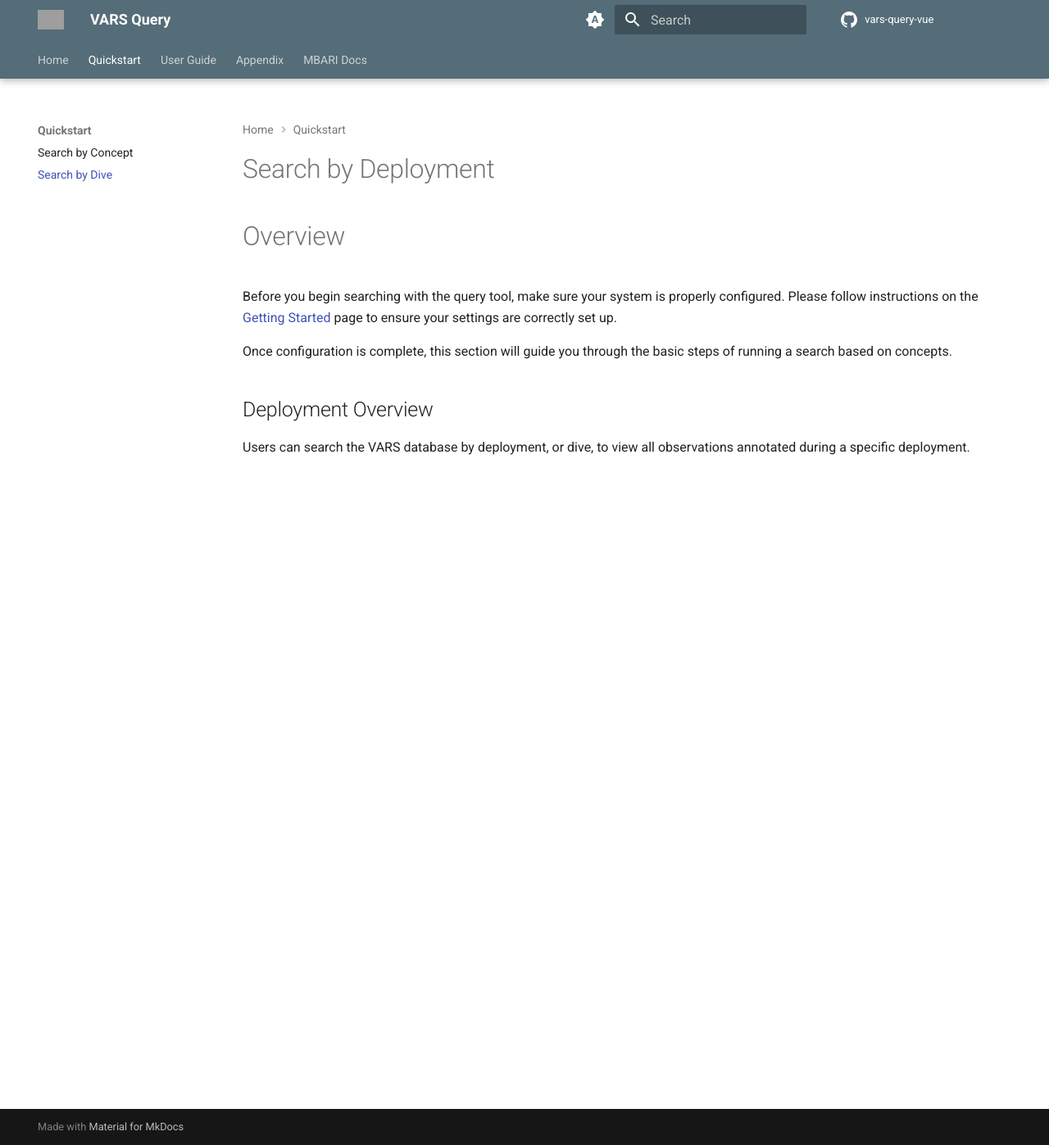
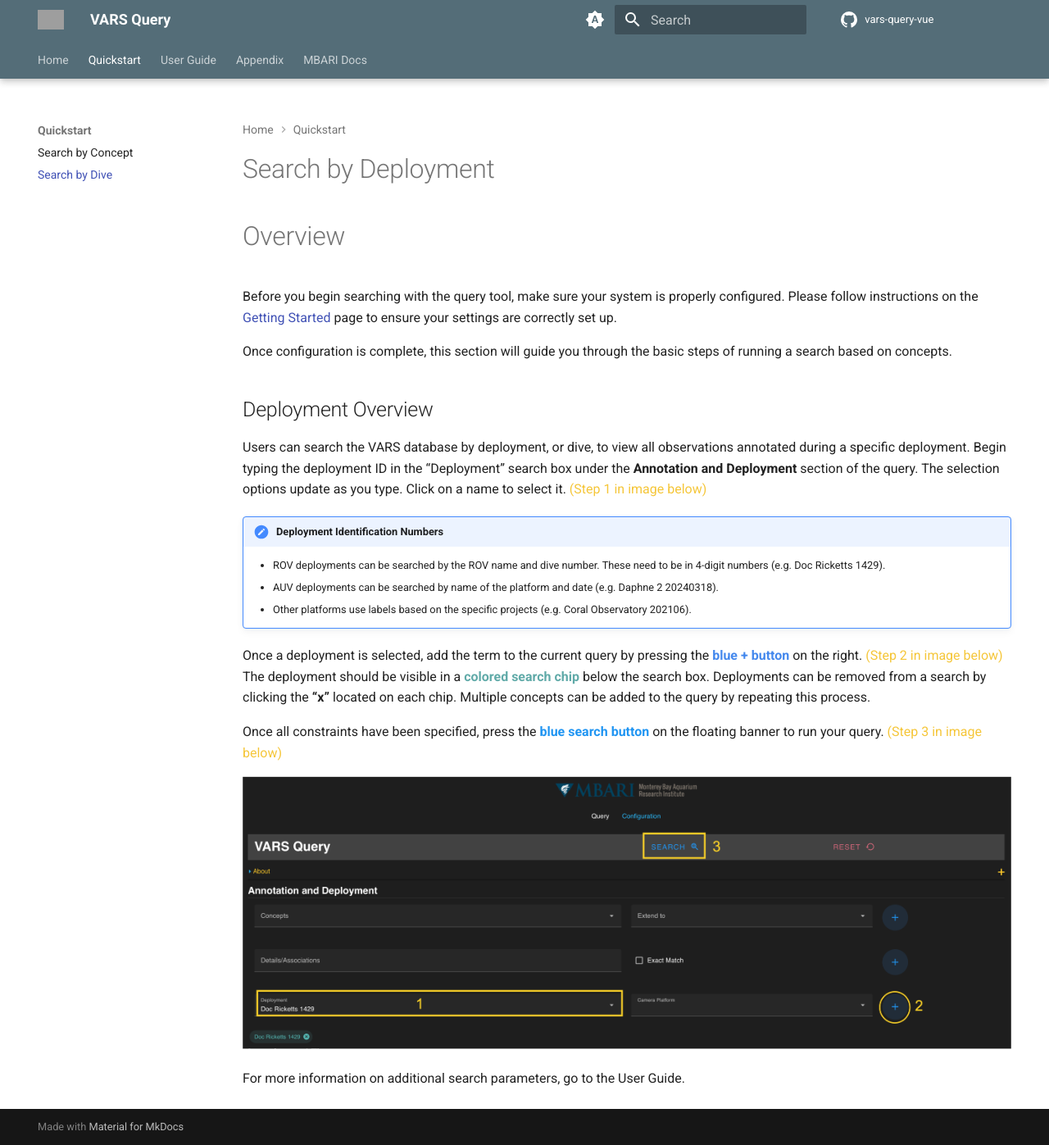
Before and after one commit to mbari-org/vars-query-vue, an MkDocs documentation site: the page built from docs/quickstart_search_dive.md, in a window 1280 px wide and 1397 px high. Shown: the whole window at 82% size. Built offline with MkDocs 1.6.1 and Material for MkDocs 9.7.7, drawn with Linux system fonts in a browser that asks for light colours; comment, search, counter and statistics services are not loaded; grey boxes are pictures that could not be loaded.

Commit message:
Additional Changes and testing for Larissa

```diff
--- a/docs/quickstart_search_dive.md
+++ b/docs/quickstart_search_dive.md
@@ -8,4 +8,17 @@
 
 ## Deployment Overview ##
 
-Users can search the VARS database by deployment, or dive, to view all observations annotated during a specific deployment.
+Users can search the VARS database by deployment, or dive, to view all observations annotated during a specific deployment. Begin typing the deployment ID in the “Deployment” search box under the **Annotation and Deployment** section of the query. The selection options update as you type. Click on a name to select it. <span style="color:#F5c639;">(Step 1 in image below)</span>
+
+!!! note "Deployment Identification Numbers"
+    - ROV deployments can be searched by the ROV name and dive number. These need to be in 4-digit numbers (e.g. Doc Ricketts 1429).
+    - AUV deployments can be searched by name of the platform and date (e.g. Daphne 2 20240318).
+    - Other platforms use labels based on the specific projects (e.g. Coral Observatory 202106).
+
+Once a deployment is selected, add the term to the current query by pressing the <span style="color:#4488ed;">**blue **+** button**</span> on the right. <span style="color:#F5c639;">(Step 2 in image below)</span>  The deployment should be visible in a <span style="color:#60aaa8;">**colored search chip**</span> below the search box. Deployments can be removed from a search by clicking the **“x”** located on each chip. Multiple concepts can be added to the query by repeating this process.
+
+Once all constraints have been specified, press the <span style="color:#2095f2;">**blue search button**</span> on the floating banner to run your query. <span style="color:#F5c639;">(Step 3 in image below)</span>
+
+![Configuration](assets/images/Quickstart_bydeployment.png)
+
+For more information on additional search parameters, go to the User Guide.
```
Also changed, not shown: docs/doc_01_general_info.md (+2 -2 lines), docs/quickstart_search_concept.md (+2 -2 lines), docs/assets/images/Quickstart_bydeployment.png (added), docs/doc_selecting_concept.md (added).
